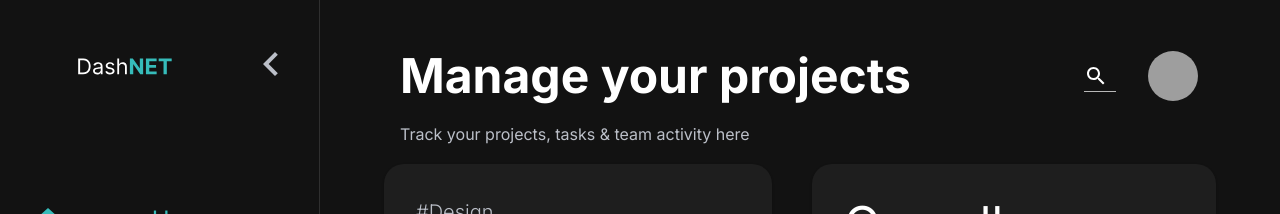
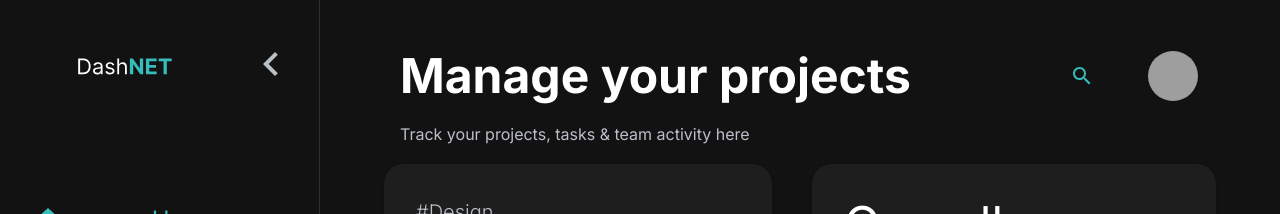
Before and after one commit to Blagoja95/DashNET, a React (Create React App) app in the folder src/main/ui/: page / in a window 1280 px wide. Shown: the top 214 px of the page. Built offline with nearby package versions, Linux system fonts and the light colour scheme; grey boxes are pictures that could not be loaded.

Commit message:
Search dialog component

```diff
--- a/src/main/ui/src/App.js
+++ b/src/main/ui/src/App.js
@@ -1,10 +1,31 @@
+import { Box } from '@mui/material';
 import { Route, Routes } from 'react-router-dom';
+import { createContext, useEffect, useState } from "react";
 import Navigation from './components/layout/navigation/Navigation';
-import { Box } from '@mui/material';
 import Home from './components/pages/home/Home';
+import Search from './components/layout/search/Search'
+
+export const SearchDialog = createContext();
 
 const App = () =>
 	{
+		let [ open, setOpen ] = useState(false);
+
+		useEffect(() =>
+		{
+			const handleKey = (e) =>
+			{
+				if (e.ctrlKey && e.key === '/')
+				{
+					setOpen(true);
+				}
+			};
+
+			document.addEventListener('keydown', handleKey);
+
+			return () => {document.removeEventListener('keydown', handleKey)};
+		}, []);
+
 		return (
 			<Box display='flex'>
 				<Navigation/>
@@ -13,13 +34,18 @@ const App = () =>
 					p: '2rem 4rem 1rem 4rem'
 				} }>
 
+					<SearchDialog.Provider value={ { open, setOpen } }>
+						<Search/>
+
 						<Routes>
 							<Route path='/' element={ <Home/> }/>
 							<Route path='*' element={ <section>404 TODO</section> }/>
 						</Routes>
+					</SearchDialog.Provider>
 				</Box>
 			</Box>
 		);
-};
+	}
+;
 
 export default App;
--- a/src/main/ui/src/components/layout/header/Header.js
+++ b/src/main/ui/src/components/layout/header/Header.js
@@ -1,30 +1,22 @@
 import { useState, useRef, useEffect } from 'react';
 import SearchIcon from '@mui/icons-material/Search';
-import { Box, Avatar, Typography, InputAdornment, TextField } from '@mui/material';
+import { Box, Avatar, Typography, InputAdornment, TextField, Button } from '@mui/material';
 import UserAvatar from '../../ui/avatar/UserAvatar';
+import { SearchDialog } from '../../../App';
 
 const Header = ({ titleTxt, subtitleTxt, hideSearchBar = false }) =>
 {
 	const [ isFocused, setFocused ] = useState(false);
 	const inputRef = useRef(null);
 
-	const inputWidth = isFocused ? 300 : 30;
+	const handleKeyEvent = (e) =>
+	{
+		e.preventDefault();
 
-	useEffect(() =>
-	{
-		if (isFocused && inputRef.current)
-		{
-			inputRef.current.focus();
-		}
-		else
-		{
-			inputRef.current.blur();
-		}
-
-	}, [ isFocused ]);
+		console.log(e);
+	};
 
 	return <Box
-		component={ 'header' }
 		sx={ {
 			p: '1rem',
 			display: 'flex',
@@ -51,28 +43,14 @@ const Header = ({ titleTxt, subtitleTxt, hideSearchBar = false }) =>
 					alignItems: 'center',
 					gap: 4
 				} }>
-
-				<TextField
-					inputRef={ inputRef }
-					sx={ {
-						width: inputWidth,
-						transition: 'width 0.3s ease-in-out',
-						display: `${ hideSearchBar ? 'none' : 'block' }`
-					} }
-					InputProps={ {
-						startAdornment: (
-							<InputAdornment position='start'>
-								<SearchIcon
-									sx={ {
-										cursor: 'pointer'
-									} }/>
-							</InputAdornment>
-						),
-					} }
-					variant='standard'
-					onClick={ () => setFocused(!isFocused) }
-					onBlur={ () => setFocused(false) }
-				/>
+				<Button
+					onClick={ () => setOpen(true) }>
+					<SearchIcon
+						color={ 'primary' }
+						sx={ {
+							cursor: 'pointer'
+						} }/>
+				</Button>
 
 				<Box
 					sx={ {
--- /dev/null
+++ b/src/main/ui/src/components/layout/search/Search.js
@@ -0,0 +1,38 @@
+import { AppBar, Button, Dialog, TextField, Toolbar } from "@mui/material";
+import { useContext } from "react";
+import { SearchDialog } from "../../../App";
+
+function CloseIcon()
+{
+	return null;
+}
+
+const Search = ({}) =>
+{
+	const { open, setOpen } = useContext(SearchDialog);
+
+	const handleClose = () =>
+	{
+		setOpen(false);
+	};
+
+	return <Dialog
+		fullScreen={ true }
+		open={ open }
+		onClose={ handleClose }
+	>
+		<AppBar sx={ {
+			position: 'relative',
+		padding: '10px 0px'} }>
+			<Toolbar>
+				<TextField fullWidth label="Search for Users, Teams, Tasks or more ..." id="fullWidth" autoFocus={true}/>
+
+				<Button autoFocus color="inherit" onClick={ handleClose }>
+					Close
+				</Button>
+			</Toolbar>
+		</AppBar>
+	</Dialog>
+};
+
+export default Search;
```
Lines whose indentation alone changed are shown as unchanged.
